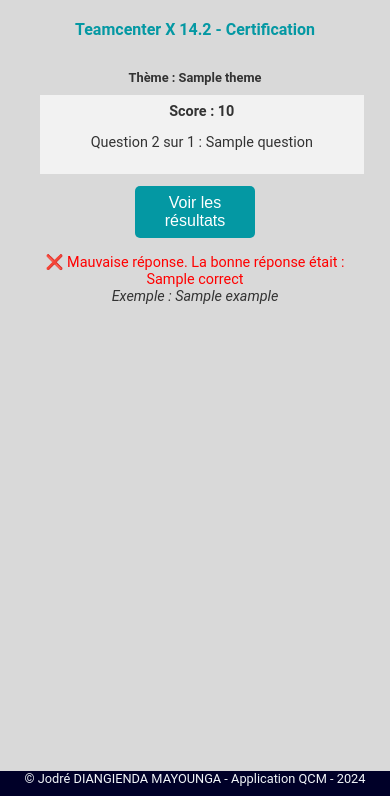
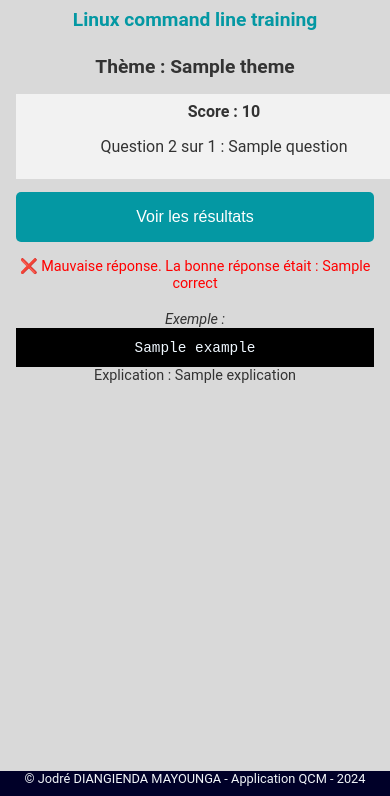
Before and after one commit to jodre-dm/qcm-template, a Flask app: template app/templates/quiz.html in a window 390 px wide; the page is wider, and only the part inside the window is pictured. Shown: the part 48-844 px from the top of that part. Run offline with Flask 3, Linux system fonts and the light colour scheme; the template is opened without the code that fills it: most values are stand-ins (such as "Sample title", 1, 10 or a date in 2020); parts of the project's set-up code (start-up, migrations or seed data) failed here and were passed over.

Commit message:
responsive for mobile

```diff
--- a/app/routes.py
+++ b/app/routes.py
@@ -7,8 +7,8 @@
 quiz_started = False
 
 # questions_path = r".\\data\\teamcenter-all-questions.json"
-questions_path = r".\\data\\devops-quiz.json"
-# questions_path = r".\\data\\devopspi_quiz_s1_fixed_50-50.json"
+# questions_path = r".\\data\\devops-quiz.json"
+questions_path = r".\\data\\devopspi_quiz_s1_fixed_50-50.json"
 
 with open(questions_path, 'r', encoding='utf8') as file:
         QUESTIONS_ORIGINAL = json.load(file)
--- a/app/static/styles.css
+++ b/app/static/styles.css
@@ -185,3 +185,37 @@
   color: whitesmoke;
   font-family: 'Courier New', Courier, monospace;
 }
+
+@media (max-width: 600px) {
+  .container {
+    padding: 8px;
+  }
+
+  .quiz-question {
+    width: 98vw;
+    padding: 2vw 2vh;
+    font-size: 1em;
+  }
+
+  .quiz-choices li {
+    margin: 2vh 0;
+    padding: 1vh;
+    font-size: 1em;
+  }
+
+  input[type="text"] {
+    font-size: 1em;
+    height: 6vh;
+    padding: 0.7em;
+  }
+
+  button[type="submit"] {
+    width: 100%;
+    font-size: 1em;
+    padding: 1em;
+  }
+
+  h1, h2 {
+    font-size: 1.2em;
+  }
+}
--- a/app/templates/base.html
+++ b/app/templates/base.html
@@ -4,7 +4,7 @@
     <meta charset="UTF-8">
     <meta name="viewport" content="width=device-width, initial-scale=1.0">
     <link rel="stylesheet" href="{{ url_for('static', filename='styles.css') }}">
-    <title>Teamcenter Certification QCM</title>
+    <title>QCM App</title>
 </head>
 <body>
     <header>
@@ -20,7 +20,7 @@
     </header>
 
     <div class="container">
-        <h1 style="color: rgb(4, 152, 163);">Teamcenter X 14.2 - Certification </h1>
+        <h1 style="color: rgb(4, 152, 163);">Linux command line training </h1>
         {% block content %}
         <!-- Contenu spécifique à chaque page -->
         {% endblock %}
--- a/app/templates/quiz.html
+++ b/app/templates/quiz.html
@@ -97,14 +97,13 @@
         <p>
             {% if is_correct %}
                 <span style="color: green;justify-content: center;margin: auto;">🎉 Bonne réponse ! {{ question['correct'] }}</span>
+            {% else %}
+                <span style="color: red;">❌ Mauvaise réponse. La bonne réponse était : {{ question['correct'] }}</span>
+            {% endif %}
                 <br>
                 <span style="font-style: italic;">Exemple : </span>
                 <span style="background-color: black;color: aliceblue; font-family: 'Courier New', Courier, monospace; padding: .8em;"> {{ question['example'] }} </span>
                 <span>Explication : {{ question['explication'] }}</span>
-            {% else %}
-                <span style="color: red;">❌ Mauvaise réponse. La bonne réponse était : {{ question['correct'] }}</span>
-                <span style="font-style: italic;">Exemple : {{ question['example'] }}</span>
-            {% endif %}
         </p>
     {% endif %}
 </div>
--- a/app/templates/result.html
+++ b/app/templates/result.html
@@ -13,7 +13,8 @@
                 {% for wrong in wrong_answers %}
                     <li>
                         <strong>{{ wrong['question'] }}</strong><br/>
-                        <!-- Votre réponse : <span style="color: rgb(173, 17, 17);">{{ wrong['user_answer'] | join(', ') }}</span><br/> -->
+                        <!-- Votre réponse : <span style="color: rgb(173, 17, 17);">{{ wrong['user_answer'] if wrong['user_answer'] is not none else '' }}
+</span><br/> -->
                         Votre réponse : <span style="color: rgb(173, 17, 17);">𐄂 {{ wrong['user_answer'] }}</span><br/>
 
                         Bonne réponse : <span style="color: darkgreen;"><strong>✔ {{ wrong['correct_answer'] }}</strong></span>
```
